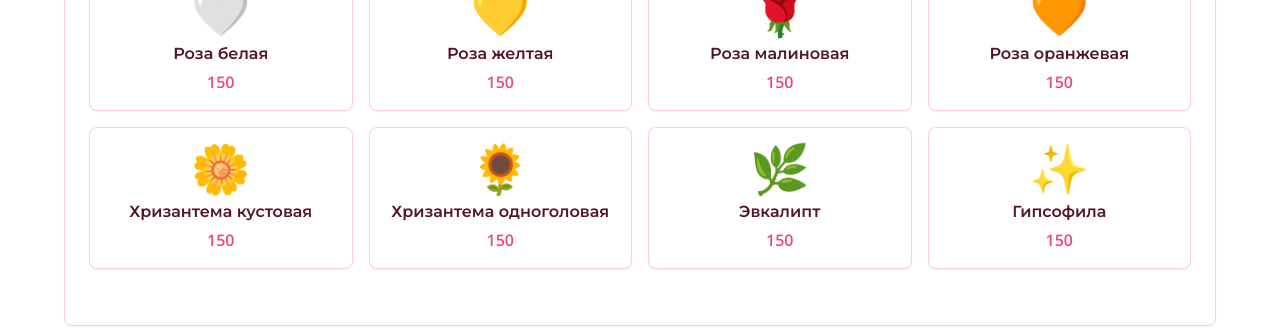
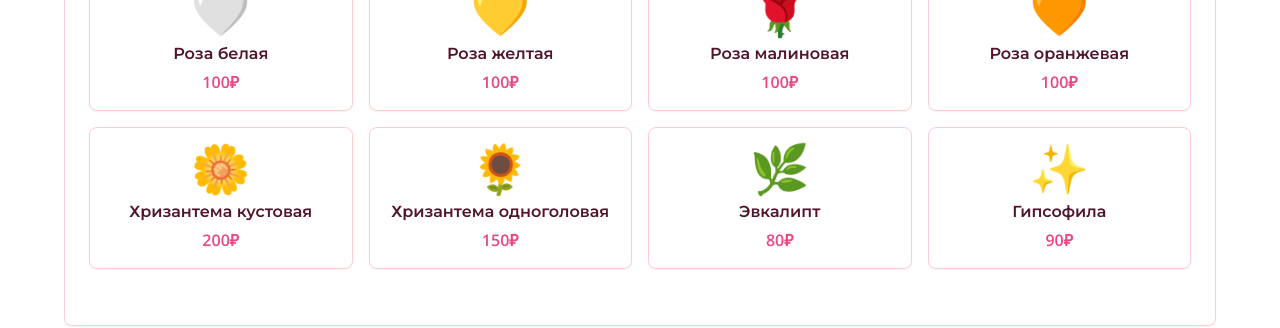
Before and after one commit to pr-poehali-dev/flower-shop-ui, a React (Vite) app: page / in a window 1280 px wide. Both pictures are taken after a click on the button "Собрать букет". Shown: the part 385-713 px from the top of the page. Built offline with nearby package versions, Linux system fonts and the light colour scheme.

Commit message:
Обновление 1 компонентов (восстановлено из ba82842)

```diff
--- a/src/pages/Index.tsx
+++ b/src/pages/Index.tsx
@@ -225,7 +225,7 @@ export default function Index() {
                         <div className="text-center">
                           <div className="text-5xl mb-2">{flower.emoji}</div>
                           <h5 className="font-semibold mb-1">{flower.name}</h5>
-                          <p className="text-primary font-bold">150</p>
+                          <p className="text-primary font-bold">{flower.price}₽</p>
                         </div>
                       </Card>
                     ))}
```
